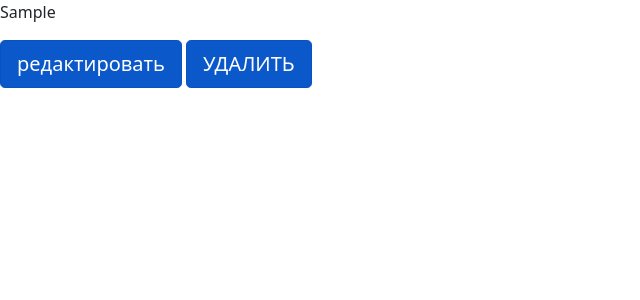
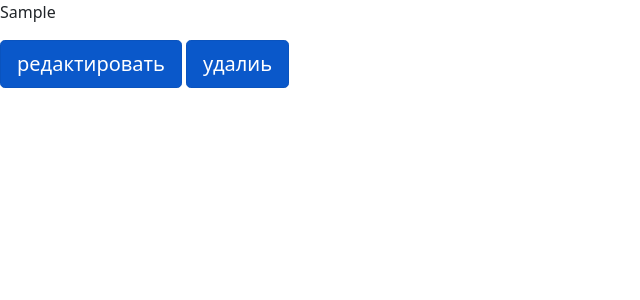
Before and after one commit to dgiart/adminpanel, a Flask app: template templates/cit_detail.html in a window 1280 px wide. Shown: the part 56-356 px from the top of the page, without its empty margins (0-640 px from the left). Run offline with Flask 2, Linux system fonts and the light colour scheme; the template is opened without the code that fills it: most values are stand-ins (such as "Sample title", 1, 10 or a date in 2020).

Commit message:
21.10, DONE: street search for many, TODO the same for other search, УДАЛИТЬ - удалить

```diff
--- a/templates/cit_detail.html
+++ b/templates/cit_detail.html
@@ -15,5 +15,5 @@
 
 <p></p>
 <a href="{{ url_for('citizen_edit', id_ =_id) }}" class="btn btn-primary btn-lg active" role="button" aria-pressed="true">редактировать</a>
-<a href="{{ url_for('citizen_delete', id_ =_id) }}" class="btn btn-primary btn-lg active" role="button" aria-pressed="true">УДАЛИТЬ</a>
+<a href="{{ url_for('citizen_delete', id_ =_id) }}" class="btn btn-primary btn-lg active" role="button" aria-pressed="true">удалиь</a>
 {% endblock %}
```
